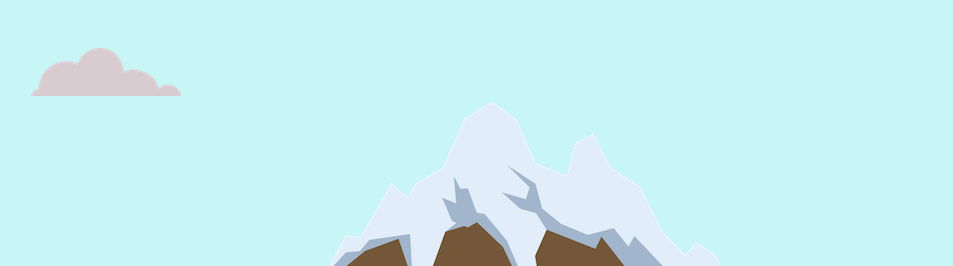
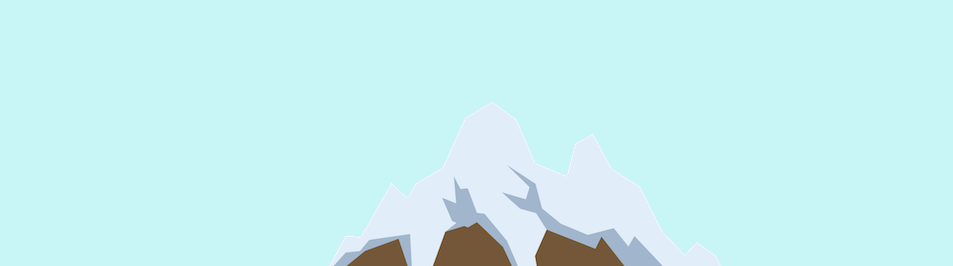
Before and after one commit to AceHunterr/My-Page, a plain HTML site: page index.html in a window 1280 px wide. Shown: the part 534-800 px from the top of the page, without its empty margins (119-1072 px from the left). Drawn offline with Linux system fonts and the light colour scheme.

Commit message:
updated index.html

```diff
--- a/index.html
+++ b/index.html
@@ -15,7 +15,7 @@
         <h1>I'm Mehul</h1>
         <h2 class="front_head_content">a programmer</h2>
         <h2 class="front_head_content">as we would like to say "Hello World!!"</h2>
-        <img class="bottom-cloud"  src="cloud.png" alt="a cloud img">
+<!--         <img class="bottom-cloud"  src="cloud.png" alt="a cloud img"> -->
         <img src="mountain.png" alt="a mountain img">
         </div>
 
```
